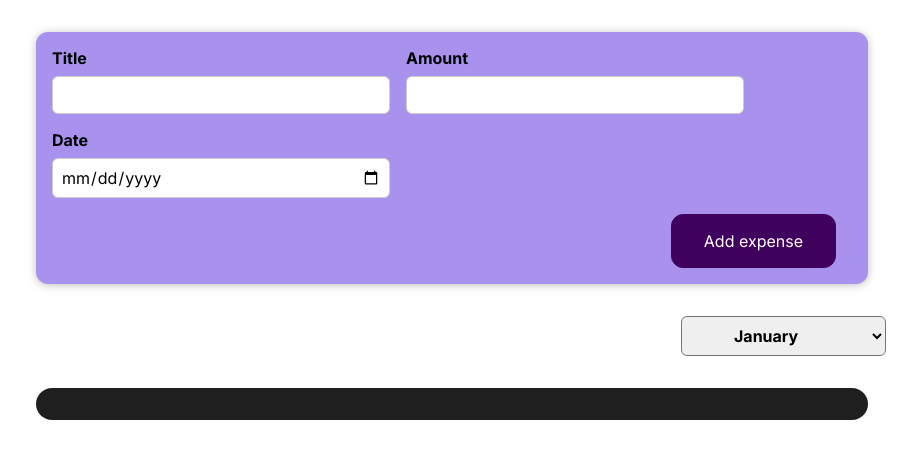
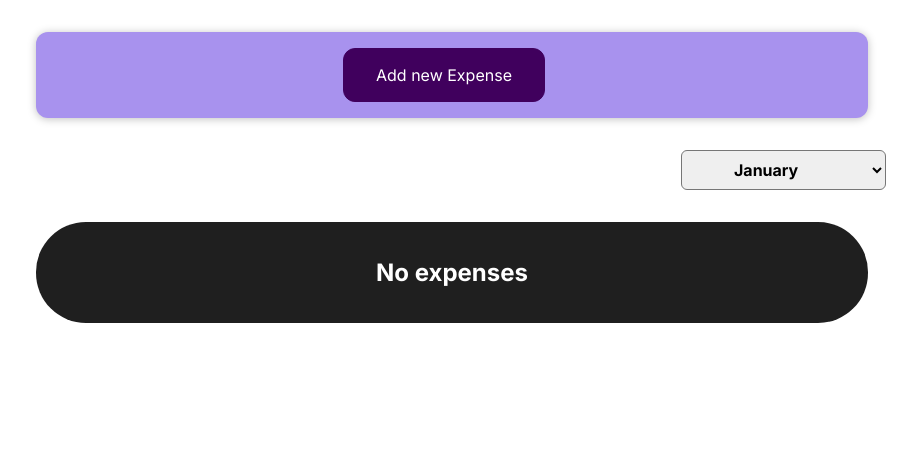
Before and after one commit to dorogan1510/React_Expense_tracker, a React (Create React App) app: page / in a window 1280 px wide. Shown: the top 458 px of the page, without its empty margins (188-1105 px from the left). Built offline with nearby package versions, Linux system fonts and the light colour scheme.

Commit message:
Filter works good, create 'Add expense' button and 'Cancel' button

```diff
--- a/src/components/CreateNewExpenses/ExpenseForm.js
+++ b/src/components/CreateNewExpenses/ExpenseForm.js
@@ -59,6 +59,9 @@ function ExpenseForm(props) {
             </div>
             <div className='new-expense__actions'>
                 <button type='submit'>Add expense</button>
+                <button type='button' onClick={props.onCancel}>
+                    Cancel
+                </button>
             </div>
         </form>
     )
--- a/src/components/CreateNewExpenses/NewExpense.js
+++ b/src/components/CreateNewExpenses/NewExpense.js
@@ -1,8 +1,10 @@
-import React from 'react'
+import React, { useState } from 'react'
 import './NewExpense.scss'
 import ExpenseForm from './ExpenseForm'
 
 function NewExpense(props) {
+    const [isEditing, setIsEditing] = useState(true)
+
     const onSaveExpenseDataHandler = data => {
         const expenseData = {
             ...data,
@@ -11,9 +13,25 @@ function NewExpense(props) {
         props.onAddExpense(expenseData)
     }
 
+    const createNewExpense = () => {
+        setIsEditing(false)
+    }
+
+    const cancelNewExpense = () => {
+        setIsEditing(true)
+    }
+
     return (
         <div className='new-expense'>
-            <ExpenseForm onSaveExpenseData={onSaveExpenseDataHandler} />
+            {isEditing && (
+                <button onClick={createNewExpense}>Add new Expense</button>
+            )}
+            {!isEditing && (
+                <ExpenseForm
+                    onSaveExpenseData={onSaveExpenseDataHandler}
+                    onCancel={cancelNewExpense}
+                />
+            )}
         </div>
     )
 }
--- a/src/components/Expenses/Expenses.js
+++ b/src/components/Expenses/Expenses.js
@@ -1,7 +1,7 @@
 import React, { useState } from 'react'
-import ExpenseItem from './ExpenseItem'
 import './Expenses.scss'
 import ExpensesFilter from './ExpensesFilter'
+import NoExpensesFound from './NoExpensesFound'
 
 function Expenses(props) {
     const [filteredMonth, setFilteredMonth] = useState('0')
@@ -19,16 +19,8 @@ function Expenses(props) {
                 selected={filteredMonth}
                 onChangeFilter={filterChangeHandler}
             />
-
             <div className='expenses'>
-                {filterExpenses.map(expense => (
-                    <ExpenseItem
-                        key={expense.id}
-                        title={expense.title}
-                        amount={expense.amount}
-                        date={expense.date}
-                    />
-                ))}
+                <NoExpensesFound item={filterExpenses} />
             </div>
         </div>
     )
--- /dev/null
+++ b/src/components/Expenses/NoExpensesFound.js
@@ -0,0 +1,24 @@
+import React from 'react'
+import './NoExpensesFound.scss'
+import ExpenseItem from './ExpenseItem'
+
+const NoExpensesFound = props => {
+    if (props.item.length === 0) {
+        return <h2 className='expenses-list__fallback'>No expenses</h2>
+    }
+
+    return (
+        <ul className='expenses-list'>
+            {props.item.map(expense => (
+                <ExpenseItem
+                    key={expense.id}
+                    title={expense.title}
+                    amount={expense.amount}
+                    date={expense.date}
+                />
+            ))}
+        </ul>
+    )
+}
+
+export default NoExpensesFound
--- /dev/null
+++ b/src/components/Expenses/NoExpensesFound.scss
@@ -0,0 +1,9 @@
+.expenses-list {
+    list-style: none;
+    padding: 0;
+}
+
+.expenses-list__fallback {
+    color: white;
+    text-align: center;
+}
```
